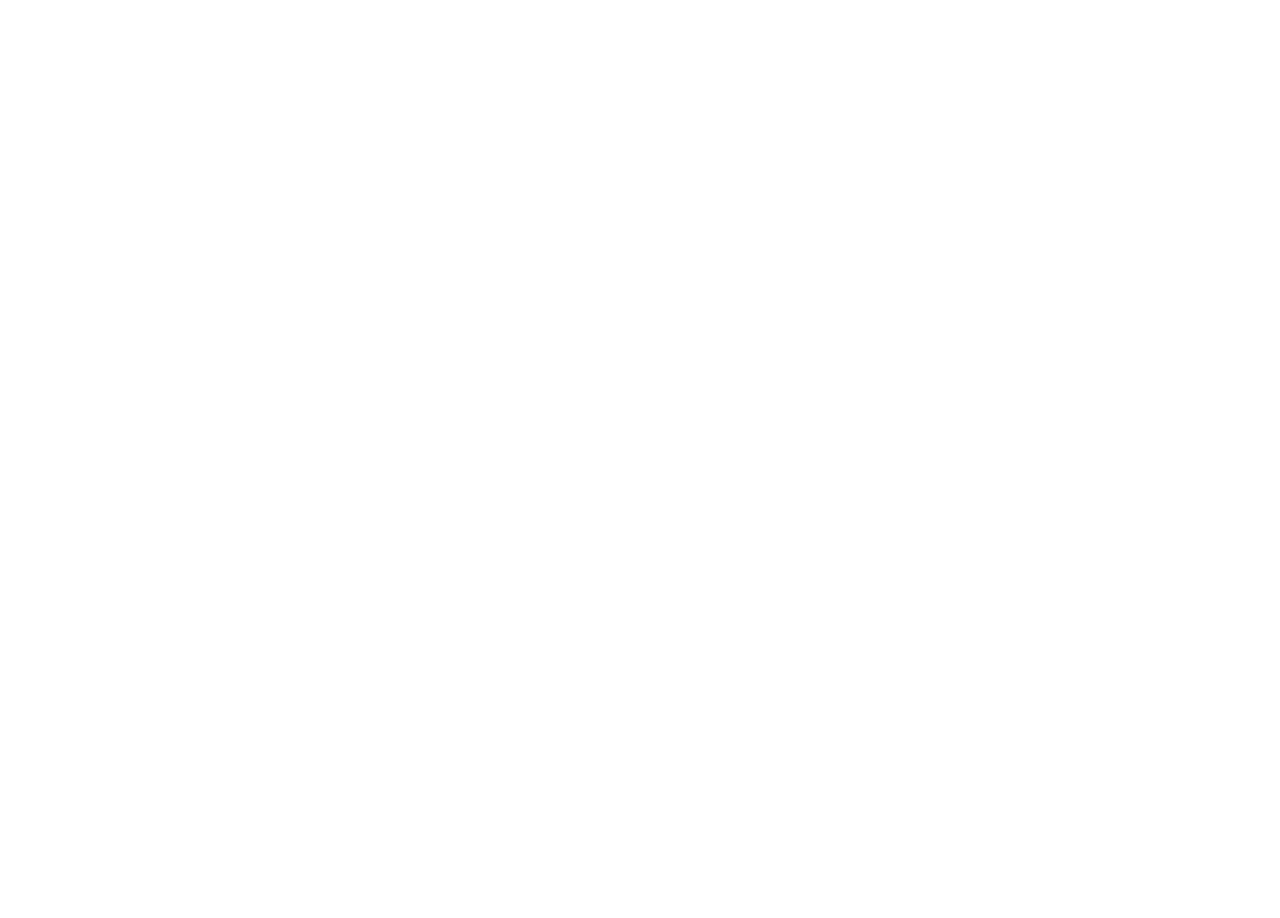
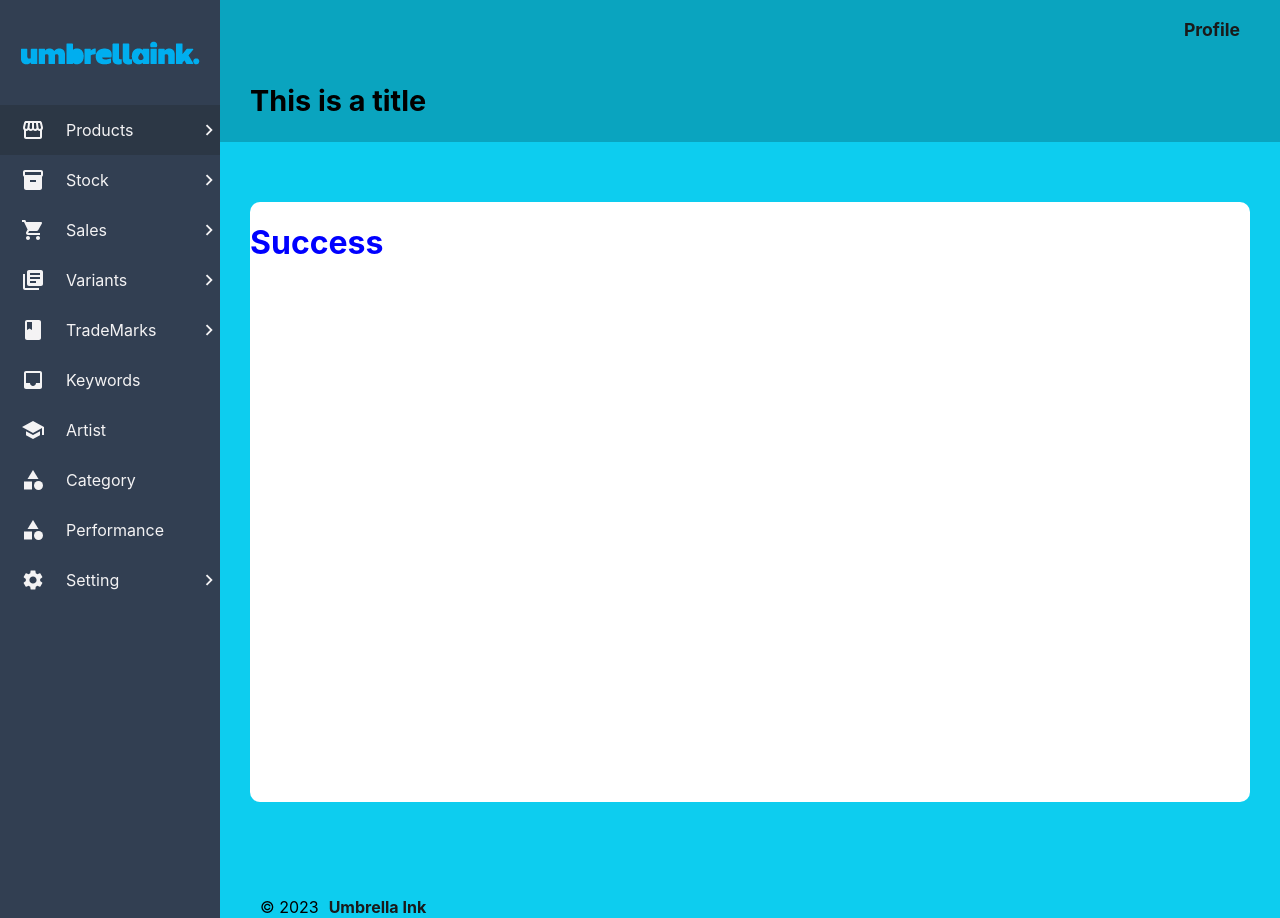
Before and after one commit to NightW0lfff/Zedflow-Project, a React (Create React App) app: page /products/create in a window 1280 px wide. Before the commit this address had no page. Before the commit the page ends 800 px from the top, so only its background shows below. Built offline with nearby package versions, Linux system fonts and the light colour scheme.

Commit message:
Update Product Create Page

```diff
--- a/src/App.js
+++ b/src/App.js
@@ -2,6 +2,7 @@
 import "./style.css";
 import Login from "./Pages/Login";
 import Home from "./Pages/Home";
+import ProductCreate from "./Pages/ProductCreate";
 
 function App() {
   return (
@@ -9,6 +10,7 @@
       <Routes>
         <Route path="/login" element={<Login />} />
         <Route path="/" element={<Home />} />
+        <Route path="/products/create" element={<ProductCreate />}></Route>
       </Routes>
     </div>
   );
--- a/src/Components/Main.js
+++ b/src/Components/Main.js
@@ -17,10 +17,7 @@
         </div>
 
         <div className="main-container">
-          <div className="main-box">
-            <h1>This is a content</h1>
-            {props.children}
-          </div>
+          <div className="main-box">{props.children}</div>
         </div>
         <footer>
           <div className="footer-container">
--- a/src/Pages/Home.js
+++ b/src/Pages/Home.js
@@ -1,9 +1,10 @@
 import Main from "../Components/Main";
+import ProductCreate from "./ProductCreate";
 
 export default function Home() {
   return (
     <div>
-      <Main />
+      <Main></Main>
     </div>
   );
 }
--- /dev/null
+++ b/src/Pages/ProductCreate.css
@@ -0,0 +1,3 @@
+h1 {
+  color: blue;
+}
--- /dev/null
+++ b/src/Pages/ProductCreate.js
@@ -0,0 +1,14 @@
+import Main from "../Components/Main";
+import "./ProductCreate.css";
+
+function ProductCreate() {
+  return (
+    <div>
+      <Main>
+        <h1>Success</h1>
+      </Main>
+    </div>
+  );
+}
+
+export default ProductCreate;
```
